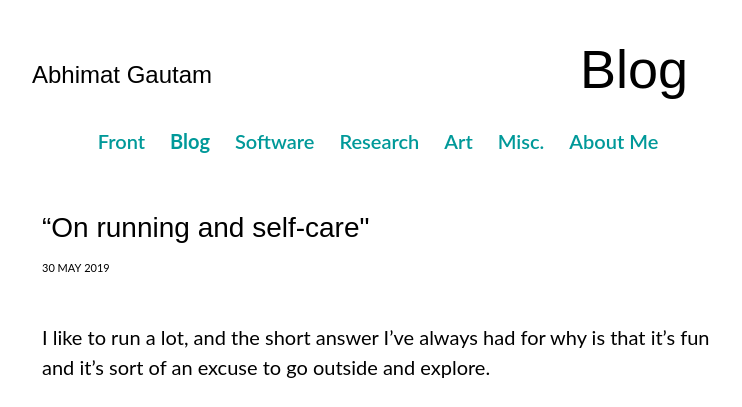
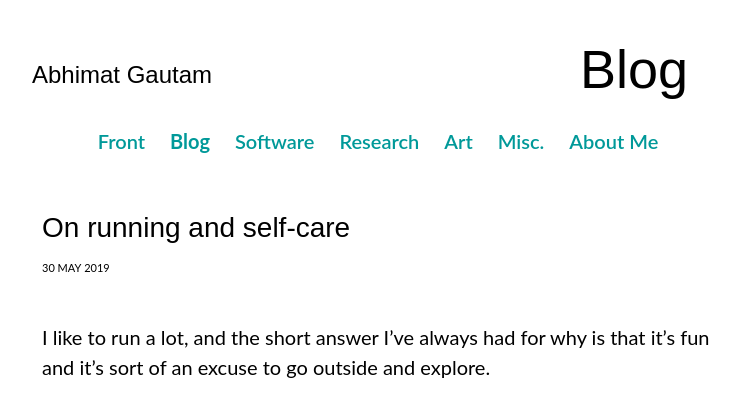
Before and after one commit to abhimat/abhimat.github.io, a Jekyll site: the page built from _posts/2019-05-30-on-running-and-self-care.md, in a window 1280 px wide and 900 px high. Shown: the top 407 px of the window, without its empty margins (262-1004 px from the left). Built offline with Jekyll 4.4.1, drawn with Linux system fonts in a browser that asks for light colours; some web fonts are replaced.

Commit message:
Fix typos in blog post

```diff
--- a/_posts/2019-05-30-on-running-and-self-care.md
+++ b/_posts/2019-05-30-on-running-and-self-care.md
@@ -1,7 +1,7 @@
 ---
 nav_cat: blog
 layout: blog_post
-title: “On running and self-care"
+title: On running and self-care
 ---
 
 I like to run a lot, and the short answer I’ve always had for why is that it’s fun and it’s sort of an excuse to go outside and explore.
@@ -19,7 +19,7 @@ And the actual race day felt absolutely *empowering* in several ways. Empowering
 The entire marathon experience felt like making the plunge to take charge of my own mental wellbeing, my self-care. Pushing until the end by putting one foot in front of the other. And just being able to get going every day of training by putting on my running shoes, tying up my laces, and starting to run outside. I’m very proud of myself for achieving this big challenge from something that I’ve largely developed as a tool for self-care and to take better control of my own mental heath.
 
 <figure>
-	<img src="/assets/blog/2019-05/me_marathon_finish.png" alt="Me after finishing the 2019 LA Marathon, holding the medal in front of me" title="Me after finishing the 2019 LA Marathon, holding the medal in front of me" />
+	<img src="/assets/blog/2019-05/me_marathon_finish.jpeg" alt="Me after finishing the 2019 LA Marathon, holding the medal in front of me" title="Me after finishing the 2019 LA Marathon, holding the medal in front of me" />
     <figcaption>
         Me after finishing the 2019 LA Marathon, holding the medal in front of me.
     </figcaption>
```
